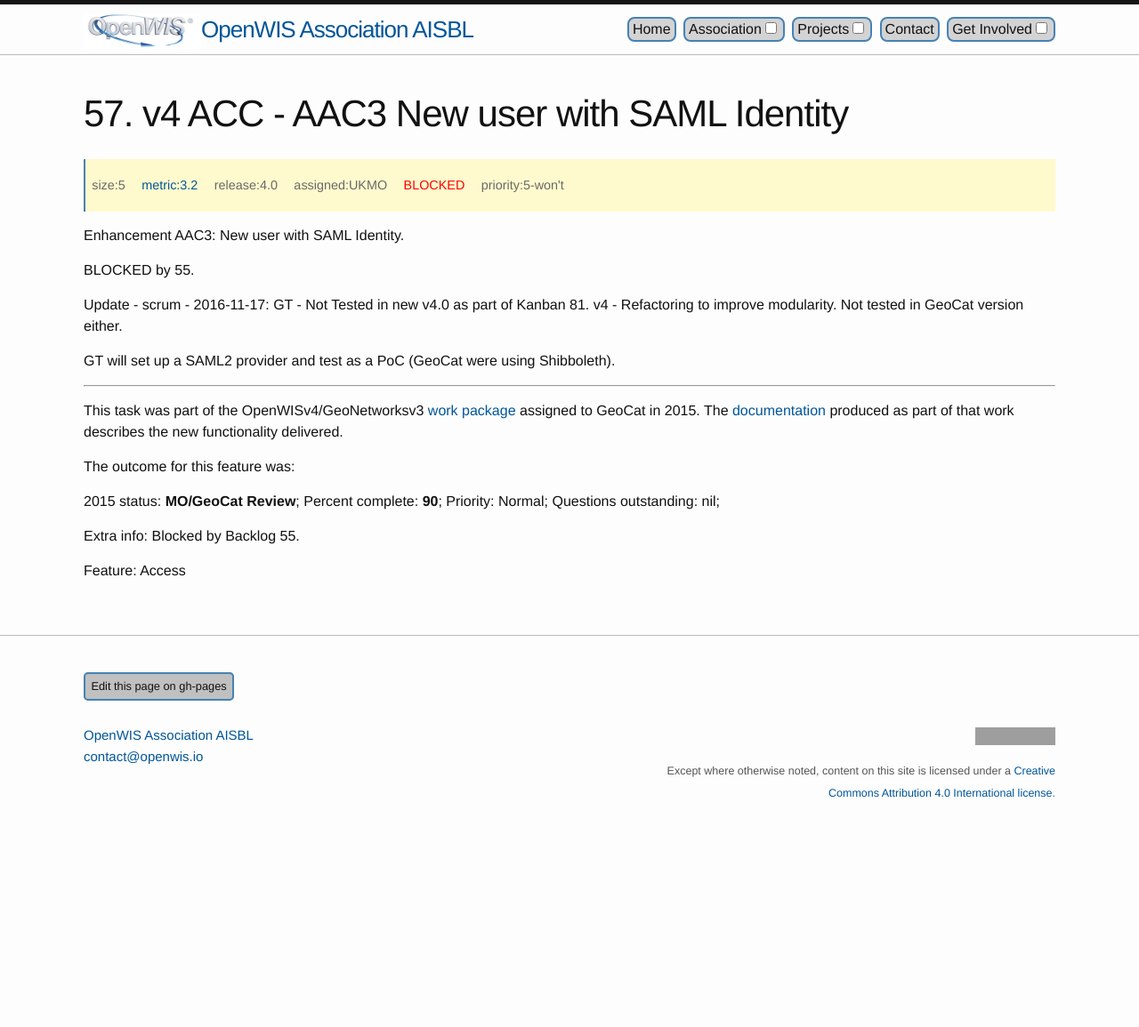
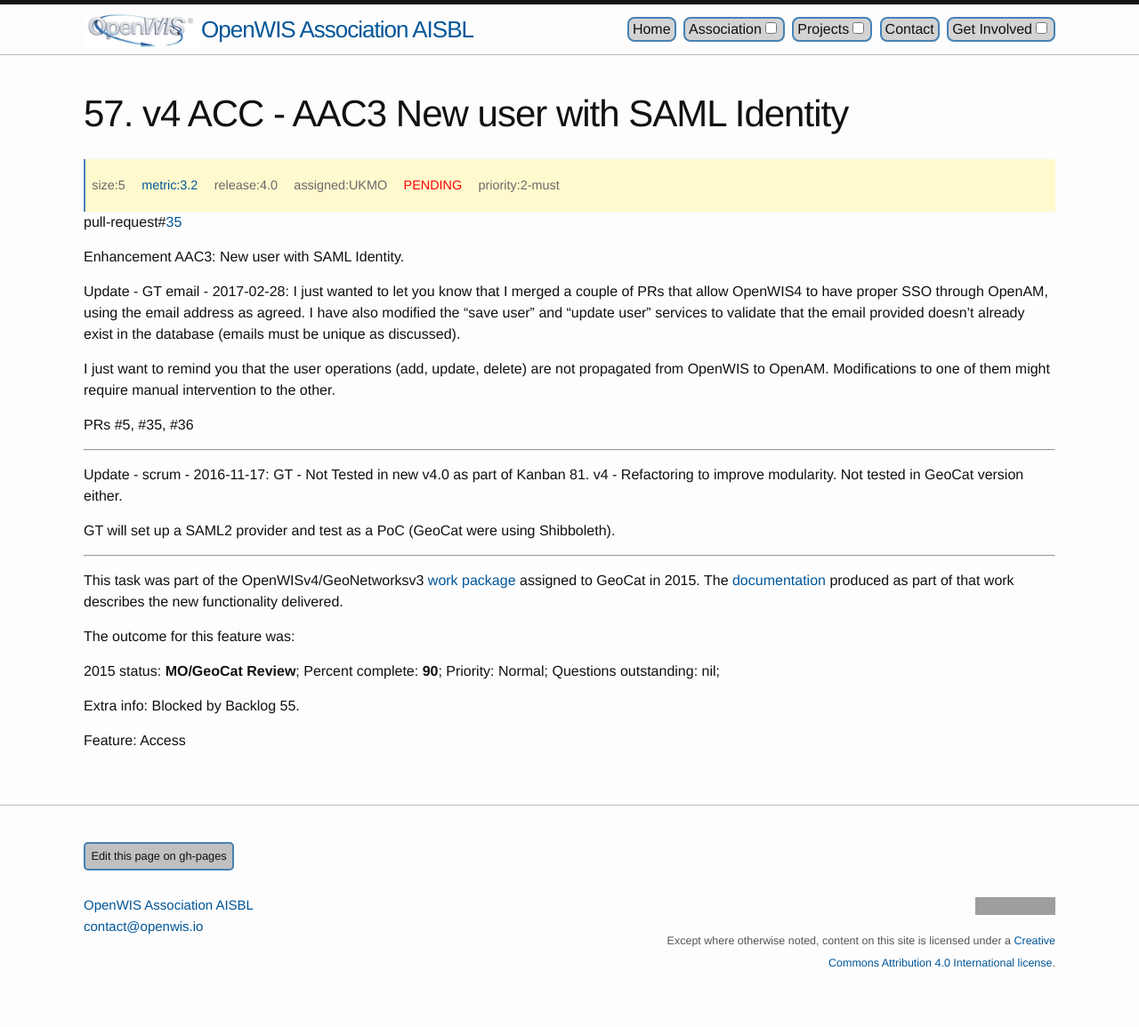
Before and after one commit to OpenWIS/openwis-documentation, a Jekyll site: the page built from _kanban/OpenWIS-Backlog-000057.md, in a window 1280 px wide. Shown: the whole page at 89% size. Built offline with Jekyll 4.4.1, drawn with Linux system fonts in a browser that asks for light colours; before the commit the page ends 964 px from its top, so only the background shows below that; grey boxes are pictures that could not be loaded.

Commit message:
Kanban update - SAML2 tasks

```diff
--- a/_kanban/OpenWIS-Backlog-000057.md
+++ b/_kanban/OpenWIS-Backlog-000057.md
@@ -1,23 +1,33 @@
 ---
 layout: backlog
 title: v4 ACC - AAC3 New user with SAML Identity
-kanCategory: develop
-kanSubCategory: blocked
+kanCategory: test
+kanSubCategory: pending
 kanAssigned: UKMO
 kanBacklog: 57
 kanIssue:
-kanPullReq:
+kanPullReq: 35
 kanFeature: Access
 kanRelease: 4.0
 kanMetric: 3.2
 kanSize: 5
-kanPriority: 5
+kanPriority: 2
 kanRepo: OpenWIS/openwis4
 kanProject:
 ---
 Enhancement AAC3: New user with SAML Identity.
 
-BLOCKED by 55.
+Update - GT email - 2017-02-28:
+I just wanted to let you know that I merged a couple of PRs that allow OpenWIS4 to have proper SSO through OpenAM, using the email address as agreed.
+I have also modified the "save user" and "update user" services to validate that the email provided doesn't already exist in the database (emails must be unique as discussed).
+
+I just want to remind you that the user operations (add, update, delete) are not propagated from OpenWIS to OpenAM.
+Modifications to one of them might require manual intervention to the other.
+
+PRs #5, #35, #36
+
+---
+
 
 Update - scrum - 2016-11-17: GT - Not Tested in new v4.0 as part of Kanban 81. v4 - Refactoring to improve modularity.
 Not tested in GeoCat version either.
```
Also changed, not shown: _kanban/OpenWIS-Backlog-000055.md (+15 -4 lines), _kanban/OpenWIS-Backlog-000056.md (+15 -5 lines).
